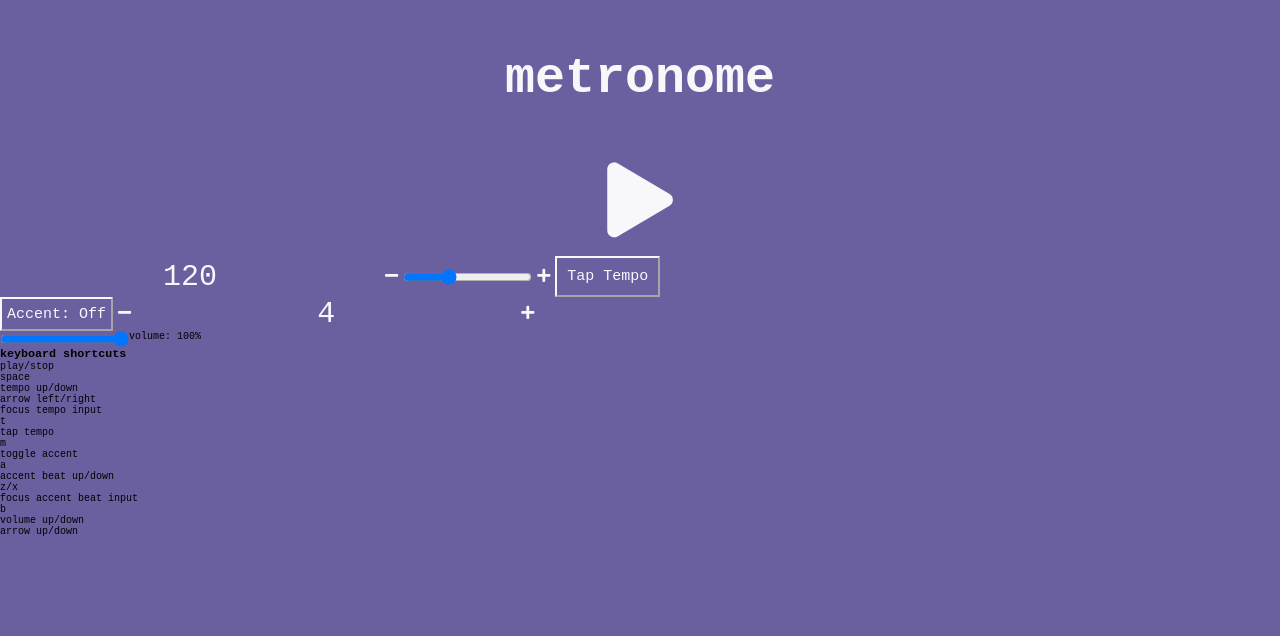
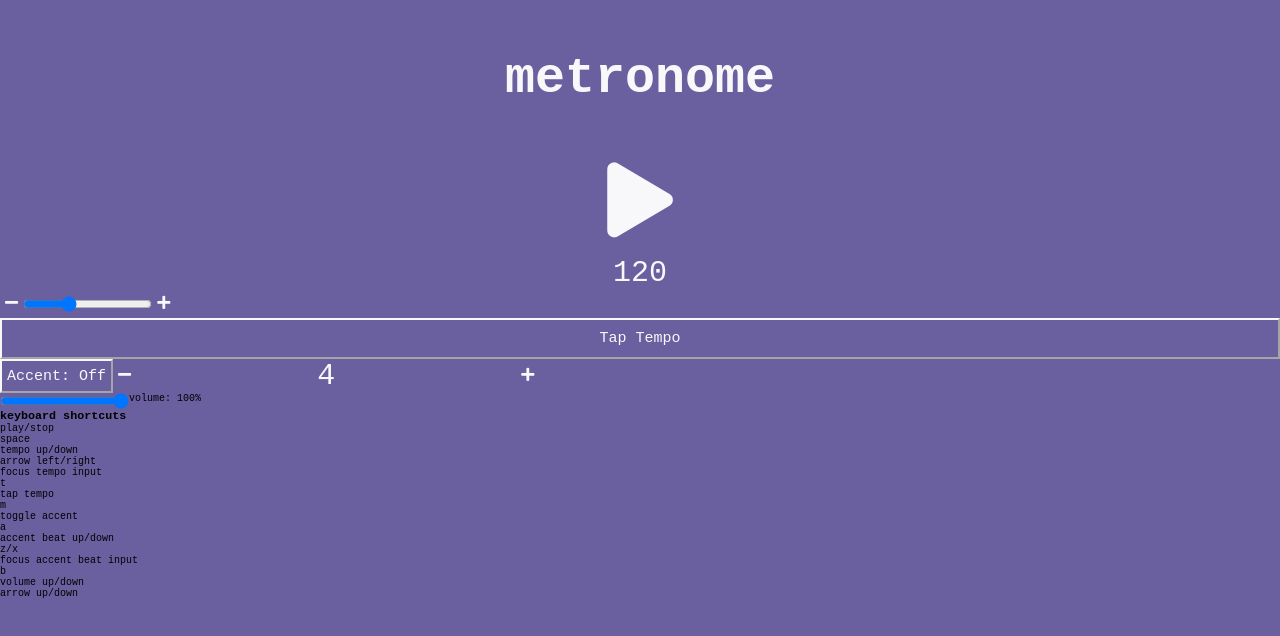
Before and after one commit to alanpaulprice/metronome, a React (Create React App) app: page / in a window 1280 px wide. Shown: the top 636 px of the page. Built offline with nearby package versions, Linux system fonts and the light colour scheme; no server answers.

Commit message:
TempoControls: replaced containing FlexDiv with Fragment

```diff
--- a/src/components/TempoControls.js
+++ b/src/components/TempoControls.js
@@ -1,4 +1,4 @@
-import React, { Component } from 'react';
+import React, { Component, Fragment } from 'react';
 import FlexDiv from '../elements/FlexDiv';
 import Button from '../elements/Button';
 import Form from '../elements/Form';
@@ -34,7 +34,7 @@ class TempoControls extends Component {
 
   render() {
     return (
-      <FlexDiv>
+      <Fragment>
         <Form onSubmit={this.onTempoInputFormSubmit}>
           <Input
             ref={this.props.tempoInputRef}
@@ -46,6 +46,7 @@ class TempoControls extends Component {
             noBorder
           />
         </Form>
+
         <FlexDiv>
           <Button
             noBorder
@@ -79,7 +80,7 @@ class TempoControls extends Component {
           setTempo={this.props.setTempo}
           ref={this.props.tapTempoButtonRef}
         />
-      </FlexDiv>
+      </Fragment>
     );
   }
 }
```
